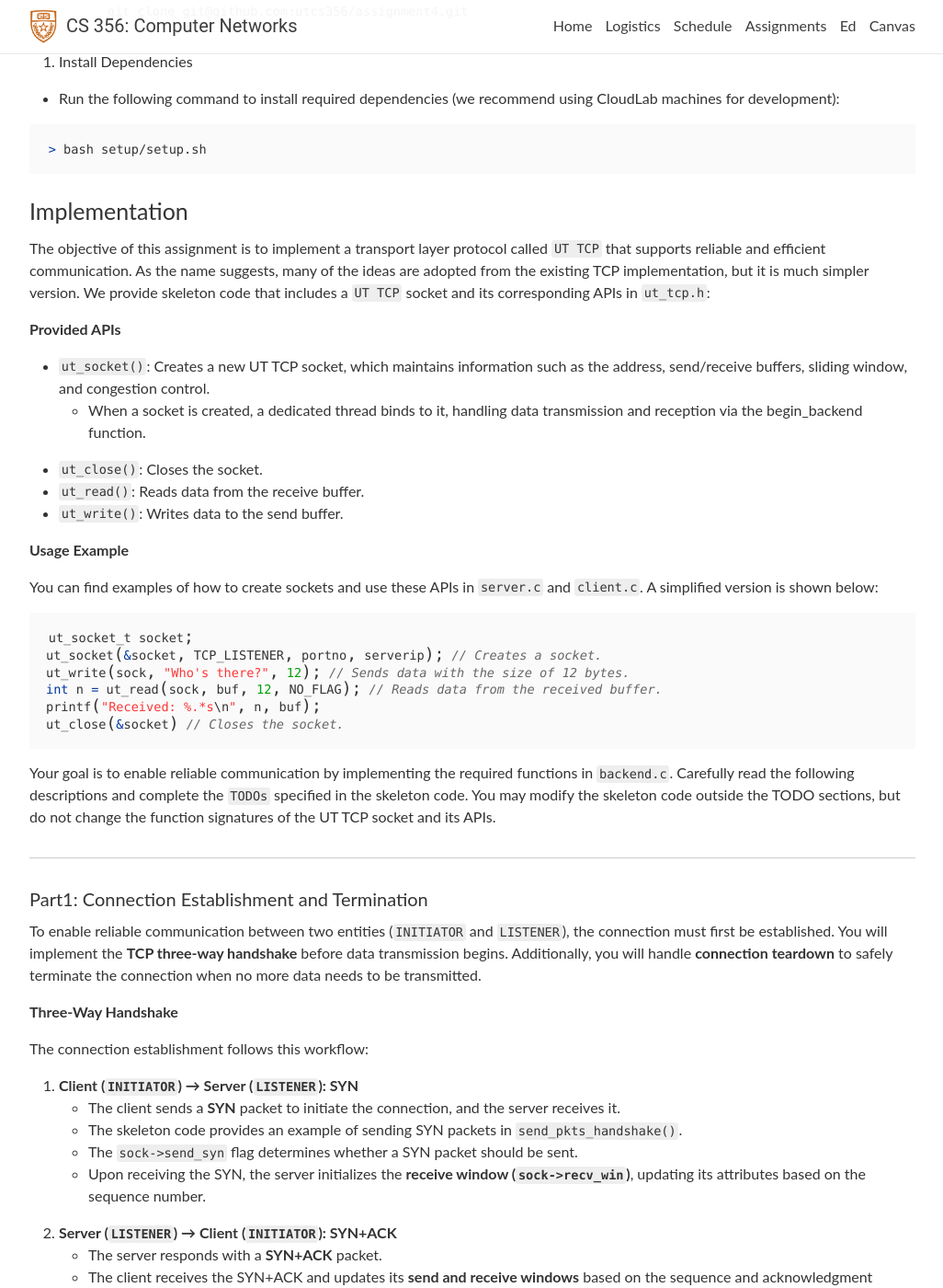
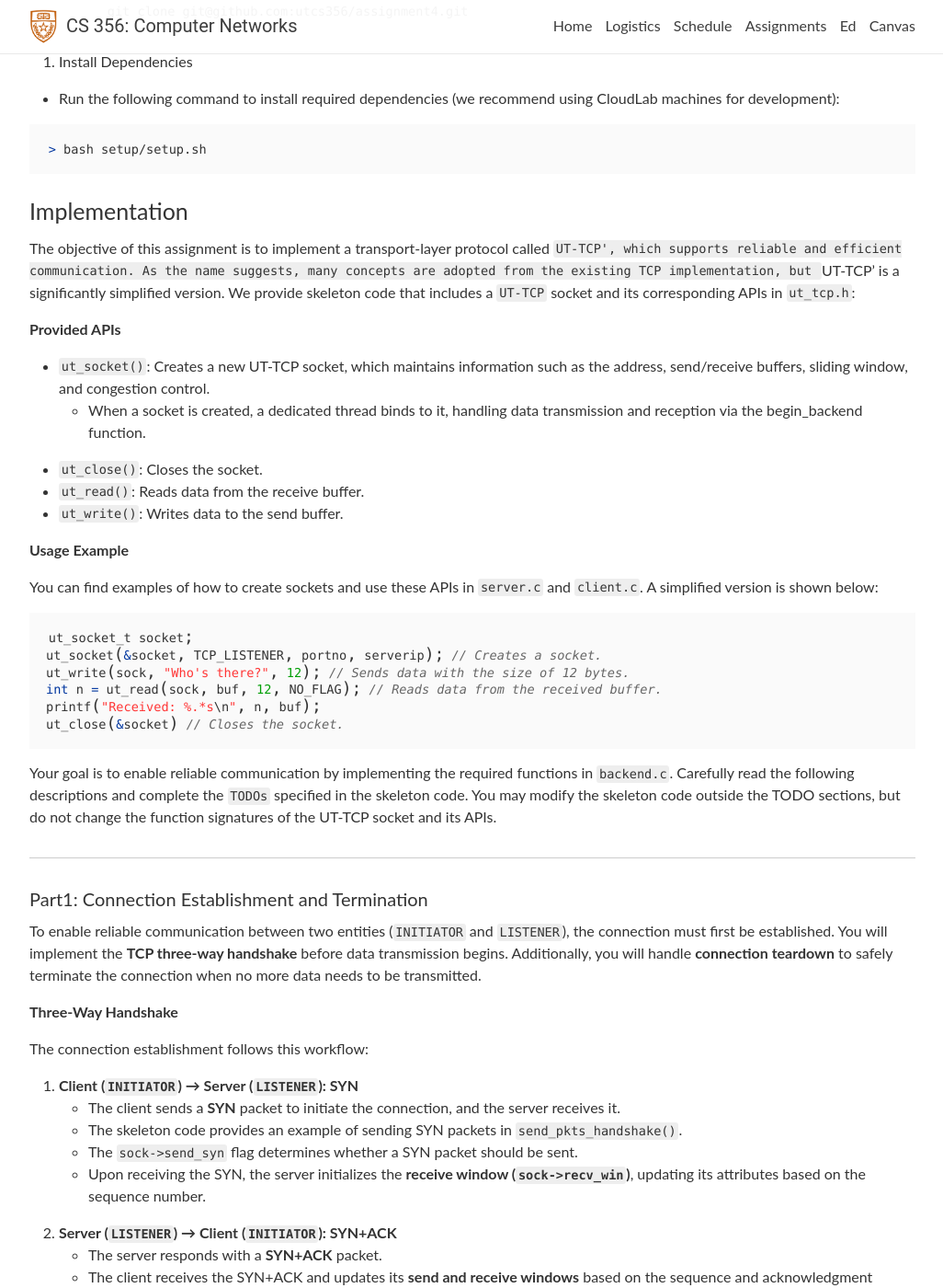
Before and after one commit to utcs356/sp25, a Jekyll site: the page built from _pages/4_congestion_flow_control.md, in a window 1280 px wide and 1400 px high, scrolled down 987 px. Shown: the whole window at 92% size, without its empty margins (126-1152 px from the left). Built offline with Jekyll 4.4.1, drawn with Linux system fonts in a browser that asks for light colours; nearby versions of some CDN libraries; comment, search, counter and statistics services are not loaded; some of the changed text lies outside the part shown.

Commit message:
Update 4_congestion_flow_control.md

````diff
--- a/_pages/4_congestion_flow_control.md
+++ b/_pages/4_congestion_flow_control.md
@@ -39,13 +39,12 @@ We recommend using the `cs356-base` profile on CloudLab for implementation and t
 
 ### Implementation
 
-The objective of this assignment is to implement a transport layer protocol called `UT TCP` that supports reliable and efficient communication.
-As the name suggests, many of the ideas are adopted from the existing TCP implementation, but it is much simpler version.
-We provide skeleton code that includes a `UT TCP` socket and its corresponding APIs in `ut_tcp.h`:
+The objective of this assignment is to implement a transport-layer protocol called `UT-TCP', which supports reliable and efficient communication. As the name suggests, many concepts are adopted from the existing TCP implementation, but `UT-TCP' is a significantly simplified version.
+We provide skeleton code that includes a `UT-TCP` socket and its corresponding APIs in `ut_tcp.h`:
 
 **Provided APIs**
 
-* `ut_socket()`: Creates a new UT TCP socket, which maintains information such as the address, send/receive buffers, sliding window, and congestion control.
+* `ut_socket()`: Creates a new UT-TCP socket, which maintains information such as the address, send/receive buffers, sliding window, and congestion control.
   * When a socket is created, a dedicated thread binds to it, handling data transmission and reception via the begin_backend function.
 * `ut_close()`: Closes the socket.
 * `ut_read()`: Reads data from the receive buffer.
@@ -67,7 +66,7 @@ ut_close(&socket) // Closes the socket.
 
 Your goal is to enable reliable communication by implementing the required functions in `backend.c`.
 Carefully read the following descriptions and complete the `TODOs` specified in the skeleton code.
-You may modify the skeleton code outside the TODO sections, but do not change the function signatures of the UT TCP socket and its APIs.
+You may modify the skeleton code outside the TODO sections, but do not change the function signatures of the UT-TCP socket and its APIs.
 
 ---
 
@@ -182,7 +181,7 @@ last_read        next_expect   last_recv
 **Flow Control and Advertised Window**
 
 * The **receiver’s advertised window** determines the maximum amount of data the sender can transmit.
-  * The UT TCP header includes the `advertised_window` field to communicate this value.
+  * The UT-TCP header includes the `advertised_window` field to communicate this value.
     * The advertised window is calculated as: `advertised_window = MAX_NETWORK_BUFFER - (last_recv - last_read)`
   * The receiver updates the advertised window (`sock->send_adv_win`) as it processes incoming data.
 
@@ -258,14 +257,14 @@ We describe tools for developing and testing the implementation.
 
 **Simple server and client**
 
-We provide example implementations of the server and client that use UT TCP sockets.
+We provide example implementations of the server and client that use UT-TCP sockets.
 For more details, please refer to `server.c` and `client.c`.
 
 To execute the programs, run the following commands. This example assumes the server and client are running in local environments.
 Feel free to modify the address and port in the environment variables as needed.
 
 ```bash
-# Compile your UT TCP implementation along with server and client programs
+# Compile your UT-TCP implementation along with server and client programs
 make clean && make
 ```
 
@@ -311,7 +310,7 @@ make test
 
 **Kathara experiments**
 
-You can test UT TCP in various network environments, such as by injecting packet losses.
+You can test UT-TCP in various network environments, such as by injecting packet losses.
 For example, you can simulate packet drops using the following method.
 To create an isolated environment, we recommend using **Kathara labs**.
 In the **`kathara-labs`** directory, we provide two hosts (`h1`, `h2`) that can be deployed using Kathara.
@@ -352,7 +351,7 @@ diff tests/random.input tests/random.output
 
 ### Report
 
-After implementing UT TCP, you will do a small experiment to see how congestion control affects data transmission.
+After implementing UT-TCP, you will do a small experiment to see how congestion control affects data transmission.
 
 In Kathara environments, please try the following commands to obtain graphs showing the number of packets over time:
 
````
Also changed, not shown: other parts of _pages/4_congestion_flow_control.md (+1 -1 lines).
